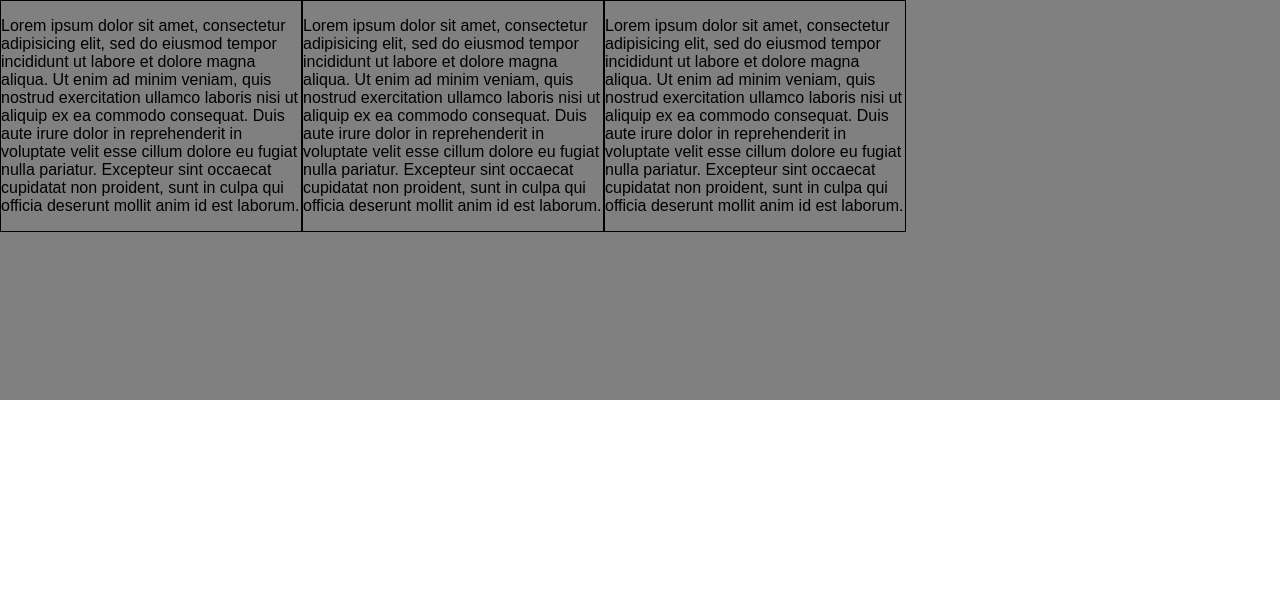
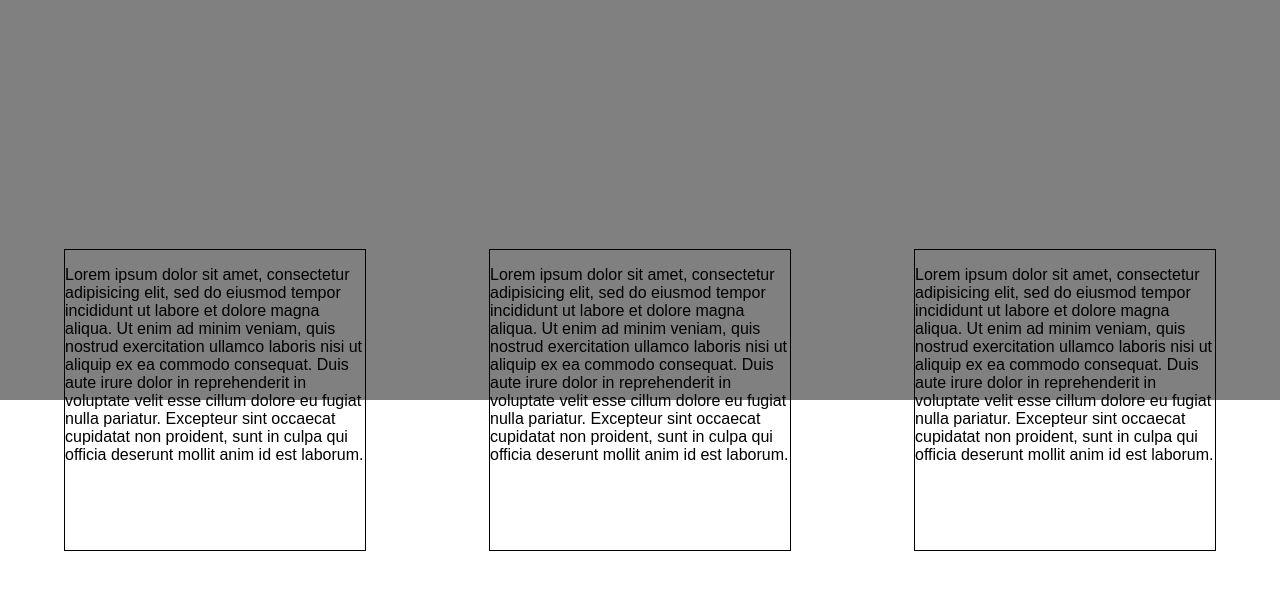
Before and after one commit to SteveSnow/wireframe, a plain HTML site: page index.html in a window 1280 px wide. Drawn offline with Linux system fonts and the light colour scheme.

Commit message:
updated layout

```diff
--- a/css/styles.css
+++ b/css/styles.css
@@ -8,10 +8,11 @@ display: flex;
 justify-content:space-between;
 flex-wrap: wrap;
 margin:auto;
-/*height:100%;*/
+height:100%;
+width: 100%;
 }
 .floatArticle{
-	height: 100%;
+	height: 300px;
 	width: 300px;
 	float: left;
 	border: 1px black solid;
@@ -19,8 +20,11 @@ margin:auto;
 .floatArticle p{
 	word-wrap:break-word;
 }
-.floatStage{
+.centerStage{
+display: flex;
+justify-content:space-between;
 	margin: auto;
+	width: 90%;
 }
 
 #background{
--- a/index.html
+++ b/index.html
@@ -11,7 +11,7 @@
 
 		</div>
 		<div class="floatContainer">
-			<div class="floatStage">
+			<div class="centerStage">
 				<div class="floatArticle ">
 					<p>Lorem ipsum dolor sit amet, consectetur adipisicing elit, sed do eiusmod
 						tempor incididunt ut labore et dolore magna aliqua. Ut enim ad minim veniam,
```
